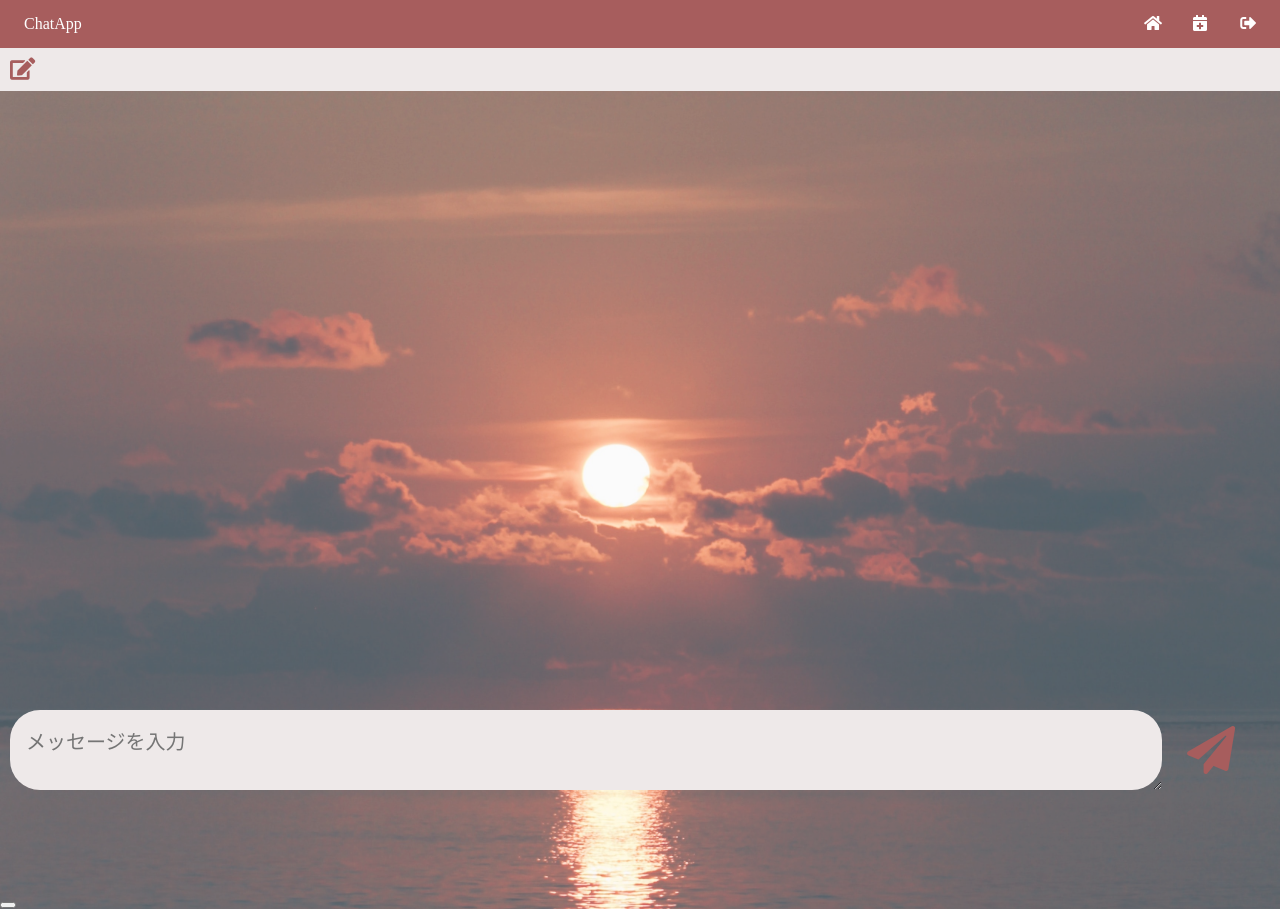
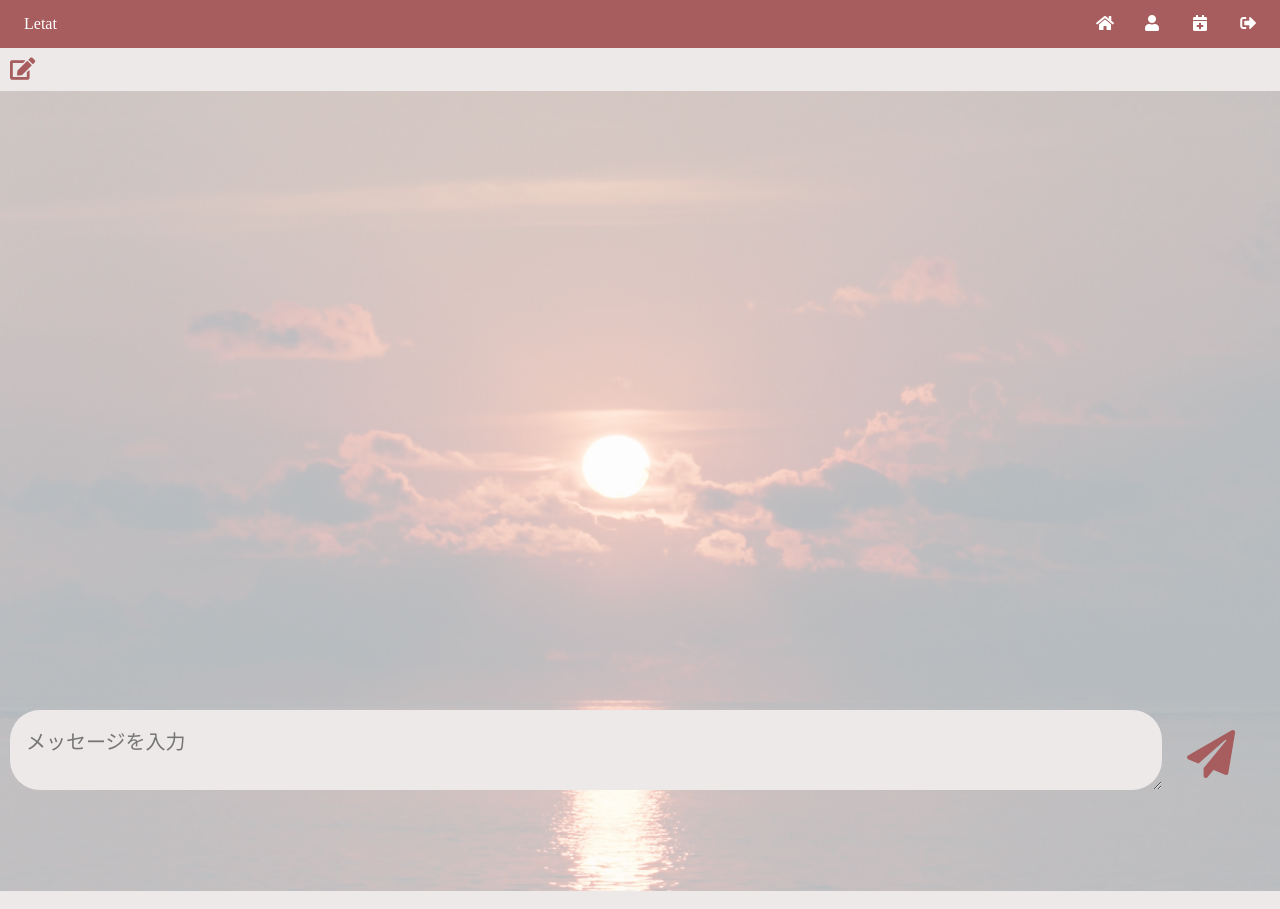
Before and after one commit to hackathon-team-e/chatapp, a Flask app: page /detail/1 in a window 1280 px wide. Run offline with Flask 2, Linux system fonts and the light colour scheme; the visitor is signed in with stand-in values (Sample User, id 1); data that the repository does not hold is empty; some libraries are stand-ins or nearby versions.

Commit message:
マイページ追加、チャット画面下にスクロール、その他微修正

```diff
--- a/app.py
+++ b/app.py
@@ -229,6 +229,16 @@ def delete_message():
     messages = DbConnect.getMessageAll(channel_id)
     return render_template('detail.html', messages=messages ,channel=channel)
 
+#マイページ表示
+@app.route('/mypage')
+def getUserDetail():
+    user_id = session.get('user_id')
+    print(user_id)
+    if user_id is None:
+        return redirect('/login')
+
+    userDetail = DbConnect.getUserDetail(user_id)
+    return render_template('user_detail.html', userDetail=userDetail, user_id=user_id)
 
 if __name__ == '__main__':
     app.run(debug=True)
--- a/models.py
+++ b/models.py
@@ -184,3 +184,19 @@ class DbConnect:
             return None
         finally:
             cur.close()
+
+    # ユーザー情報を取得
+    def getUserDetail(user_id):
+        try:
+            conn = Db.getConnection()
+            cur = conn.cursor()
+            user_id = str(user_id)
+            sql = "SELECT user_name,email FROM users WHERE user_id=%s;"
+            cur.execute(sql,(user_id))
+            userDetail = cur.fetchone()
+            return userDetail
+        except Exception as e:
+            print(e + 'が発生しています')
+            return None
+        finally:
+            cur.close()
--- a/static/css/detail.css
+++ b/static/css/detail.css
@@ -10,7 +10,7 @@ body {
   background-attachment: fixed;
 }
 
-.toumei {
+.toumei-chat {
   background-color: rgba(255, 255, 255, 0.7);
 }
 
@@ -97,18 +97,6 @@ body {
   font-size: 20px;
 }
 
-.button1 i{
-  width: 10%;
-  height: 8vh;
-  position: fixed;
-  right: 5px;
-  bottom: 10px;
-  background-color: transparent;
-  color: #A75D5D;
-  font-size: 3rem;
-  border: none;
-}
-
 .fa-edit::before{
   font-family: "fontawesome";
   content: "\f044";
@@ -161,6 +149,18 @@ body {
 	font-family: "Font Awesome 5 Free";
 	font-weight: 900;
 	content: '\f1f8';
+}
+
+#fas-submit {
+  width: 10%;
+  height: 9vh;
+  position: fixed;
+  right: 5px;
+  bottom: 10px;
+  background-color: transparent;
+  color: #A75D5D;
+  font-size: 3rem;
+  border: none;
 }
 
 @media screen and (max-width:480px) {
@@ -229,12 +229,12 @@ body {
     font-size: 20px;
   }
 
-  .button1 i {
-    width: 7%;
-    height: 7vh;
+  .fas {
+    width: 12%;
+    /* height: 7vh;
     position: fixed;
     right: 18px;
-    bottom: 10px;
+    bottom: 10px; */
     background-color: transparent;
     color: #A75D5D;
     font-size: 2.5rem;
--- a/static/css/header.css
+++ b/static/css/header.css
@@ -31,6 +31,10 @@ ul {
 .fas_add_icon {
   text-decoration: none;
 	color: white;
+  -webkit-transition: all 0.2s ease;
+  -moz-transition: all 0.2s ease;
+  -o-transition: all 0.2s ease;
+  transition: all  0.2s ease;
 }
 
 .fas_add_icon:before{
@@ -48,9 +52,19 @@ ul {
 	content: '\f271';
 }
 
+.fas_add_icon:hover {
+  font-size: 1.2em;
+	line-height: 1.2em;
+	width: 1.2em;
+}
+
 .fas_home_icon{
 	text-decoration: none;
 	color: white;
+  -webkit-transition: all 0.2s ease;
+  -moz-transition: all 0.2s ease;
+  -o-transition: all 0.2s ease;
+  transition: all  0.2s ease;
 }
 
 .fas_home_icon:before{
@@ -68,9 +82,19 @@ ul {
 	content: '\f015';
 }
 
+.fas_home_icon:hover {
+  font-size: 1.2em;
+	line-height: 1.2em;
+	width: 1.2em;
+}
+
 .fas_logout_icon {
   text-decoration: none;
 	color: white;
+  -webkit-transition: all 0.2s ease;
+  -moz-transition: all 0.2s ease;
+  -o-transition: all 0.2s ease;
+  transition: all  0.2s ease;
 }
 
 .fas_logout_icon:before{
@@ -87,3 +111,39 @@ ul {
 	font-weight: 900;
 	content: '\f2f5';
 }
+
+.fas_logout_icon:hover {
+  font-size: 1.2em;
+	line-height: 1.2em;
+	width: 1.2em;
+}
+
+.fas_user_icon {
+  text-decoration: none;
+	color: white;
+  -webkit-transition: all 0.2s ease;
+  -moz-transition: all 0.2s ease;
+  -o-transition: all 0.2s ease;
+  transition: all  0.2s ease;
+}
+
+.fas_user_icon:before{
+	display: inline-block;
+	font-size: 1em;
+	line-height: 1em;
+	width: 1em;
+	text-align: center;
+	font-style: normal;
+	font-variant: normal;
+	text-rendering: auto;
+	-webkit-font-smoothing: antialiased;
+	font-family: "Font Awesome 5 Free";
+	font-weight: 900;
+	content: '\f007';
+}
+
+.fas_user_icon:hover {
+  font-size: 1.2em;
+	line-height: 1.2em;
+	width: 1.2em;
+}
--- /dev/null
+++ b/static/js/scroll-message.js
@@ -0,0 +1,8 @@
+//メッセージ詳細画面で下にスクロールした状態で画面遷移
+window.onload = function () {
+  const elm = document.documentElement;
+  // scrollHeight ページの高さ clientHeight ブラウザの高さ
+  const bottom = elm.scrollHeight - elm.clientHeight;
+  // 垂直方向へ移動
+  window.scroll(0, bottom);
+};
--- a/templates/base.html
+++ b/templates/base.html
@@ -13,5 +13,6 @@
 </head>
 <body>
     {% block body %}{% endblock %}
+    {% block script %}{% endblock %}
 </body>
 </html>
--- a/templates/detail.html
+++ b/templates/detail.html
@@ -12,7 +12,7 @@
           <div id="channel-description">{{ channel.abstract }}</div>
       </div>
     </div>
-    <div class="toumei">
+    <div class="toumei-chat">
       <div id="messages">
         {% for message in messages %}
             <div class="my-messages">
@@ -41,14 +41,17 @@
             </div>
         {% endfor %}
       </div>
-      <form action="/message", method="post">
+      <form action="/message" method="post">
         <textarea type="text" placeholder="メッセージを入力" class="message-form" name="message" autofocus></textarea>
         <input type="hidden" name="channel_id" value="{{ channel.channel_id }}">
-        <!-- <input type="submit" value="&#xf1d8;" class="fas"> -->
-        <button type="submit" class="button1">
-          <i class="fas fa-paper-plane"></i>
-        </button>
+        <input id="fas-submit" type="submit" value="&#xf1d8;" class="fas">
       </form>
     </div>
   </div>
 {% endblock %}
+{% block script %}
+  <script
+    src="../static/js/scroll-message.js"
+    type="text/javascript"
+  ></script>
+{% endblock %}
--- a/templates/header.html
+++ b/templates/header.html
@@ -3,11 +3,14 @@
 {% endblock %}
 {% block body %}
   <header class="header">
-    <a href="/" class="header-logo">ChatApp</a>
+    <a href="/" class="header-logo">Letat</a>
     <nav class="header-nav">
       <ul class="header-list">
         <li class="header-icon">
           <a href="/" class="fas_home_icon"></a>
+        </li>
+        <li class="header-icon">
+          <a href="/mypage" class="fas_user_icon"></a>
         </li>
         <li class="header-icon">
           <a href="/create-channel" class="fas_add_icon"></a>
```
Also changed, not shown: templates/user_detail.html (added, +12 -0 lines).
